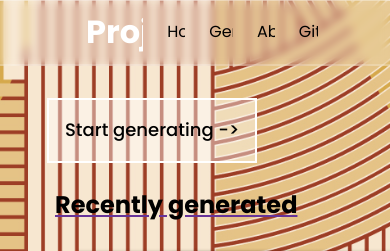
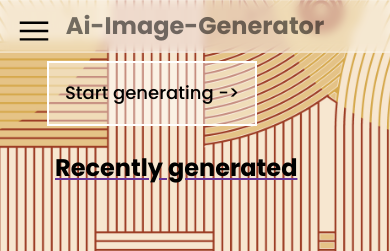
Before and after one commit to Hrushikesh-Reddy/Ai-Image-Generator, a Node server app: page / in a window 390 px wide. Shown: the top 251 px of the page. Run offline with Node 20, Linux system fonts and the light colour scheme; data that the repository does not hold is empty; some libraries are stand-ins or nearby versions.

Commit message:
added responsive design and connected database to homepage

```diff
--- a/app_server/controllers/homeController.js
+++ b/app_server/controllers/homeController.js
@@ -1,7 +1,15 @@
 const path = require("path");
+const db = require("../model/database");
+const { json } = require("express");
 
-const hRender = (req, res)=>{
+const hRender = async (req, res)=>{
     res.sendFile(path.join(__dirname, "..", "views", "index.html"));
 }
 
-module.exports = {hRender}
+const hdata = async (req, res)=>{
+    let arr = await db.getH();
+    /* console.log(arr); */
+    res.end(JSON.stringify(arr))
+}
+
+module.exports = {hRender, hdata}
--- a/app_server/controllers/links.txt
+++ b/app_server/controllers/links.txt
@@ -33,3 +33,5 @@ https://processed-model-result.s3.us-east-2.amazonaws.com/1a0669e1-5282-4540-945
 https://processed-model-result.s3.us-east-2.amazonaws.com/1a0669e1-5282-4540-9452-a6d3e81ead96_0.png
 
 https://processed-model-result.s3.us-east-2.amazonaws.com/bac7afb0-9f9d-4159-aed0-511f4cb15268_0.png
+
+https://processed-model-result.s3.us-east-2.amazonaws.com/1a0669e1-5282-4540-9452-a6d3e81ead96_0.png
--- a/app_server/model/database.js
+++ b/app_server/model/database.js
@@ -1,8 +1,8 @@
 require("dotenv").config();
 const { MongoClient } = require("mongodb");
 
-const client = new MongoClient(process.env.MONGO)
 async function save(link, prompt){
+    const client = new MongoClient(process.env.MONGO)
     try{
         const db = client.db('Site');
         const coll = db.collection('home');
@@ -14,4 +14,23 @@ async function save(link, prompt){
     }
 }
 
-module.exports = {save};
+async function getH(){
+    const client = new MongoClient(process.env.MONGO)
+    try{
+        const db = client.db('Site');
+        const coll = db.collection('home');
+        let cur = coll.find().limit(30);
+        const res = new Array();
+        while(await cur.hasNext()){
+            res.push(await cur.next());
+        }
+        return res;
+       // console.log(res)
+    }catch(e){
+        console.error(e);
+    }finally{
+        await client.close();
+    }
+}
+
+module.exports = {save, getH};
--- a/app_server/routes/homeRouter.js
+++ b/app_server/routes/homeRouter.js
@@ -3,5 +3,6 @@ const router = express.Router();
 const homeC = require("../controllers/homeController");
 
 router.get("/", homeC.hRender);
+router.get("/data", homeC.hdata);
 
 module.exports =  router
--- a/app_server/views/index.html
+++ b/app_server/views/index.html
@@ -3,25 +3,33 @@
 <head>
     <meta charset="UTF-8">
     <meta name="viewport" content="width=device-width, initial-scale=1.0">
-    <link rel="stylesheet" href="/public/css/defaults.css">
-    <link rel="stylesheet" href="/public/css/home.css">
-    <title>Document</title>
+    <link rel="stylesheet" href="public/css/defaults.css">
+    <link rel="stylesheet" href="public/css/home.css">
+    <title>Team 8</title>
 </head>
 <body>
     <header>
-        <h1>Project</h1>
-        <ul>
+        <div class="showOnMobile ham" onclick="show()"><svg xmlns="http://www.w3.org/2000/svg" height="38" viewBox="0 96 960 960" width="48"><path d="M120 816v-60h720v60H120Zm0-210v-60h720v60H120Zm0-210v-60h720v60H120Z"/></svg></div>
+        <h1>Ai-Image-Generator</h1>
+        <ul class="nav hideOnMobile">
             <li><a href="/" class="menu-text">Home</a></li>
             <li><a href="/genpage" class="menu-text">Generate</a></li>
-            <li><a href="about" class="menu-text">About</a></li>
+            <li><a href="/about" class="menu-text">About</a></li>
             <li><a href="https://github.com/Hrushikesh-Reddy/team" class="menu-text">Github</a></li>
         </ul>
     </header>
-    <!-- end of defaults -->
+
+    <ul class="nav navm" id="navm">
+        <svg onclick="hide()" style="margin: 1rem;"  xmlns="http://www.w3.org/2000/svg" height="28" viewBox="0 96 960 960" width="48"><path d="m249 849-42-42 231-231-231-231 42-42 231 231 231-231 42 42-231 231 231 231-42 42-231-231-231 231Z"/></svg>
+        <li><a href="/" class="menu-text">Home</a></li>
+        <li><a href="/genpage" class="menu-text">Generate</a></li>
+        <li><a href="/about" class="menu-text">About</a></li>
+        <li><a href="https://github.com/Hrushikesh-Reddy/team" class="menu-text">Github</a></li>
+    </ul>
 
     <div class="cont">
 
-    <button id = 'stbtn'><a href="/genpage" class="menu-text">Start generating -></a></button>
+    <button id = 'stbtn' class="menu-text"><a href="/genpage">Start generating -></a></button>
     <h2 class="rg" >Recently generated</h2>
 
     <div class="ifsg" id="igrid">
@@ -33,6 +41,16 @@
     </div>
 </div>
 
-    <script src="/public/js/home.js"></script>
+    <script src="public/js/home.js"></script>
+    <script >
+        function show(){
+            let elm = document.getElementById('navm');
+            elm.style.display = 'flex'
+        }
+        function hide(){
+            let elm = document.getElementById('navm');
+            elm.style.display = 'none'
+        }
+    </script>
 </body>
 </html>
--- a/public/css/defaults.css
+++ b/public/css/defaults.css
@@ -8,8 +8,9 @@
     overflow-x: hidden;
 }
 
-body{
-    background-image: url("/public/assets/bg7.jpg");
+html{
+    min-height: 100%;
+    background-image: url("../assets/bg7.jpg");
     background-repeat: no-repeat;
     background-size: cover;
     background-position: center;
@@ -22,6 +23,7 @@ header{
     align-items: center;
     padding: 0.5rem;
     background-color: rgba(255, 255, 255, 0.1);
+    background: rgba(255, 255, 255, 0.395);
     backdrop-filter: blur(5px);
     border-bottom: 2px solid  rgb(255, 255, 255, 0.2);
 }
@@ -36,7 +38,9 @@ ul{
 
 h1{
     color: white;
+    color:rgba(0, 0, 0, 0.534);
     padding-left: 20vw ;
+    font-size: 1.5rem;
 }
 
 ul li {
@@ -65,5 +69,3 @@ a, a:visited{
 .menu-text:hover:after {
     width: 100%;
 }
-
-/*end of defaults*/
--- a/public/css/home.css
+++ b/public/css/home.css
@@ -2,6 +2,7 @@
     box-shadow: 0px 0px 5px rgba(0, 0, 0, 0.423);
     background-color: white;
     border-radius: 16px;
+    max-width: 350px;
 }
 
 .card p {
@@ -20,7 +21,7 @@
     padding:1rem;
     display: grid;
     grid-template-columns: 1fr 1fr 1fr;
-    grid-template-rows: 4;
+    grid-template-rows: minmax(4, auto-fill);
     column-gap: 2rem;
     row-gap: 2rem;
     place-items: center;
@@ -46,10 +47,98 @@ padding:1rem;
 font-size:large;
 font-weight: 500;
 margin:0.5rem;
-margin-top:2rem;
 transition:all 500ms;
 }
 
 #stbtn:hover{
     scale: 105%;
 }
+
+.ham{
+    position: fixed;
+    top:12px;
+    left:10px
+}
+
+
+@media only screen and (min-width: 344px) and (max-width: 767px) {
+    .ifsg{
+        display:flex;
+        justify-content: center;
+        align-items: center;
+        flex-direction: column;
+        margin:0;
+        padding: 0;
+    }
+    header{
+        justify-content: center;
+    }
+    h1{
+        margin:0;
+        padding:0;
+        color:rgba(0, 0, 0, 0.534);
+    }
+
+    .navm{
+        position: fixed;
+        left:0;
+        top:0;
+        z-index: 9999;
+
+        display: none;
+        justify-content: start;
+        align-items: flex-start;
+        flex-direction: column;
+
+        background-color: rgba(255, 255, 255, 0.401);
+        width:75%;
+        height: 100%;
+        backdrop-filter: blur(80px);
+    }
+
+    .navm li{
+        font-size: larger;
+        border-bottom: 2px solid black;
+        width:70%;
+        padding: 0;
+        margin: 1rem;
+        transition: all 500ms;
+    }
+
+    .nav{
+        display: none;
+    }
+
+    .ham{
+        display: block;
+    }
+
+    .card{
+        max-width: 300px;
+    }
+}
+
+
+@media only screen and (min-width: 768px) and (max-width: 1279px){
+    .ifsg{
+        grid-template-columns: 1fr 1fr;
+    }
+    .card{
+        min-width: 250px;
+        max-width:300px;
+       /*  width: minmax(250px, 300px); */
+    }
+    .ham, .navm{
+        display:none;
+    }
+
+}
+
+@media only screen and (min-width: 1280px) and (max-width: 2000px){
+    .card{
+        max-width: 325px;
+    }
+    .ham, .navm{
+        display: none;
+    }
+}
--- a/public/js/genpage.js
+++ b/public/js/genpage.js
@@ -10,7 +10,7 @@ async function generate() {
     alert('Enter a valid prompt!!');
     return;
   }
-  let obj = await fetch(`https://team-c3rb.onrender.com/genpage/api/generate/?prompt=${prompt}`)
+  let obj = await fetch(`http://localhost:4000/genpage/api/generate/?prompt=${prompt}`)
   let res = await obj.json()
   img.src = res.img_url;
   img.id = "fimg";
--- a/public/js/home.js
+++ b/public/js/home.js
@@ -1,19 +1,35 @@
 const grid = document.getElementById('igrid')
+/* ['https://t4.ftcdn.net/jpg/05/35/73/95/360_F_535739557_hRsWf7PEt3Gv47TrMVTRJ7MT6dOwWsHo.jpg'] */
 
-const data = ['https://t4.ftcdn.net/jpg/05/35/73/95/360_F_535739557_hRsWf7PEt3Gv47TrMVTRJ7MT6dOwWsHo.jpg']
 
-function generate(){
-    for(let i = 0; i < 11; i++){
-        let div = document.createElement('div'), img = document.createElement('img'), p = document.createElement('p'), txt = document.createTextNode("This is an example prompt.....");
-        div.className = "card";
-        img.src = data[0];
+async function generate(){
+    const arr = await fetch('http://localhost:4000/data');
+    const data = await arr.json();
+    console.log(data)
+    for(let i = 0; i < data.length; i++){
+        let obj = data[i];
+        let text = obj.prompt;
+        console.log(text.length)
+        let div = document.createElement('div'), img = document.createElement('img'), p = document.createElement('p'), txt = document.createTextNode(text.length > 75 ? text.substring(0, 75)+'...' : text+'.');
+        div.className='card'
+        p.id=i;
+        img.id=i;
+        div.id=i;
+        img.src = obj.link;
         img.width = 350;
         img.height = 250;
         p.appendChild(txt);
         div.appendChild(img);
         div.appendChild(p);
         grid.appendChild(div);
+        img.addEventListener('click', reply)
+        p.addEventListener('click', reply)
+        div.addEventListener('click', reply)
     }
 }
 
+function reply(e){
+    console.log(e.target.id);
+}
+
 generate();
```
Also changed, not shown: app_server/controllers/genController.js (+4 -4 lines), app_server/views/genpage.html (+15 -6 lines), public/css/genpage.css (+72 -0 lines), 1 other file.
